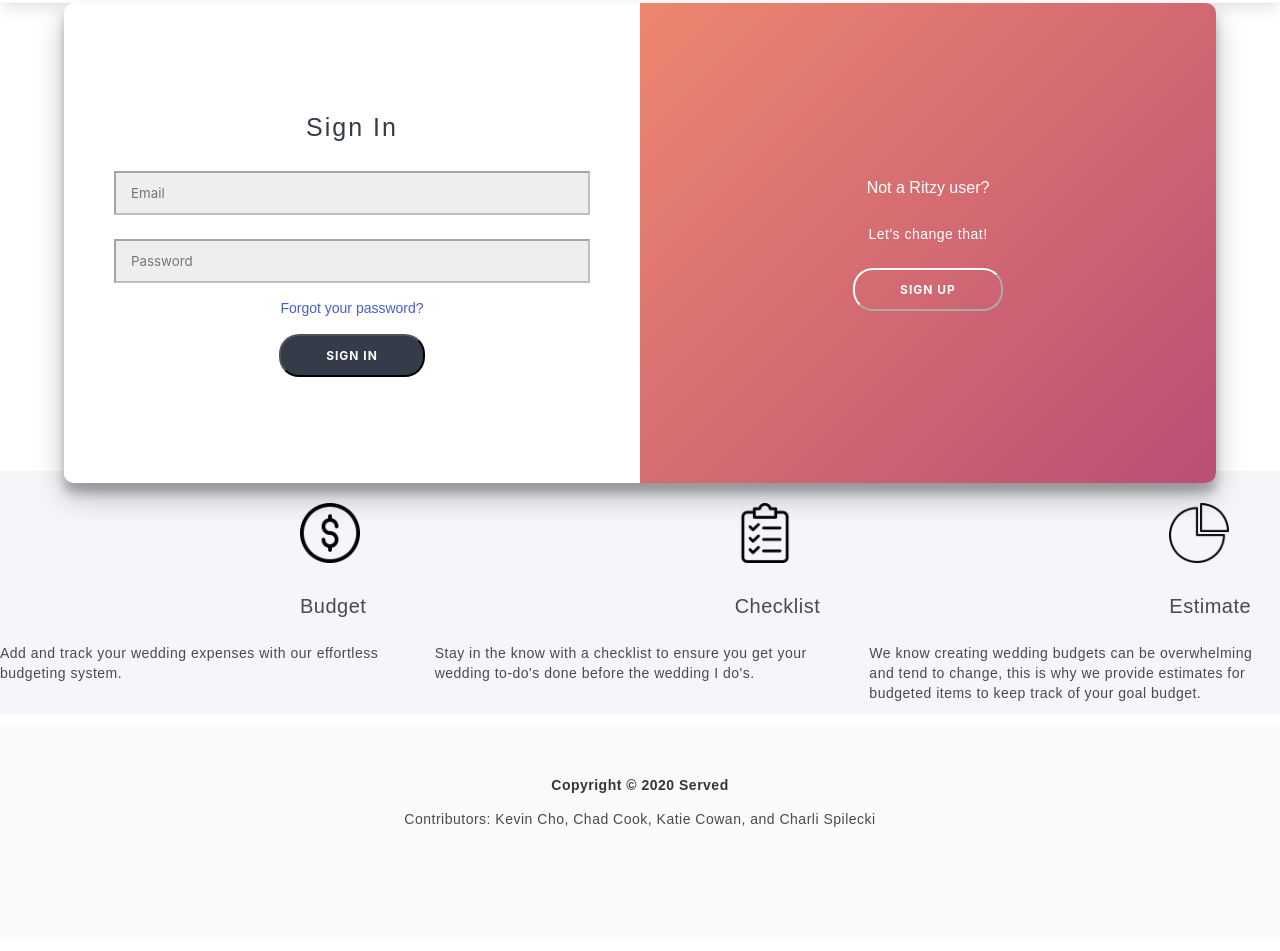
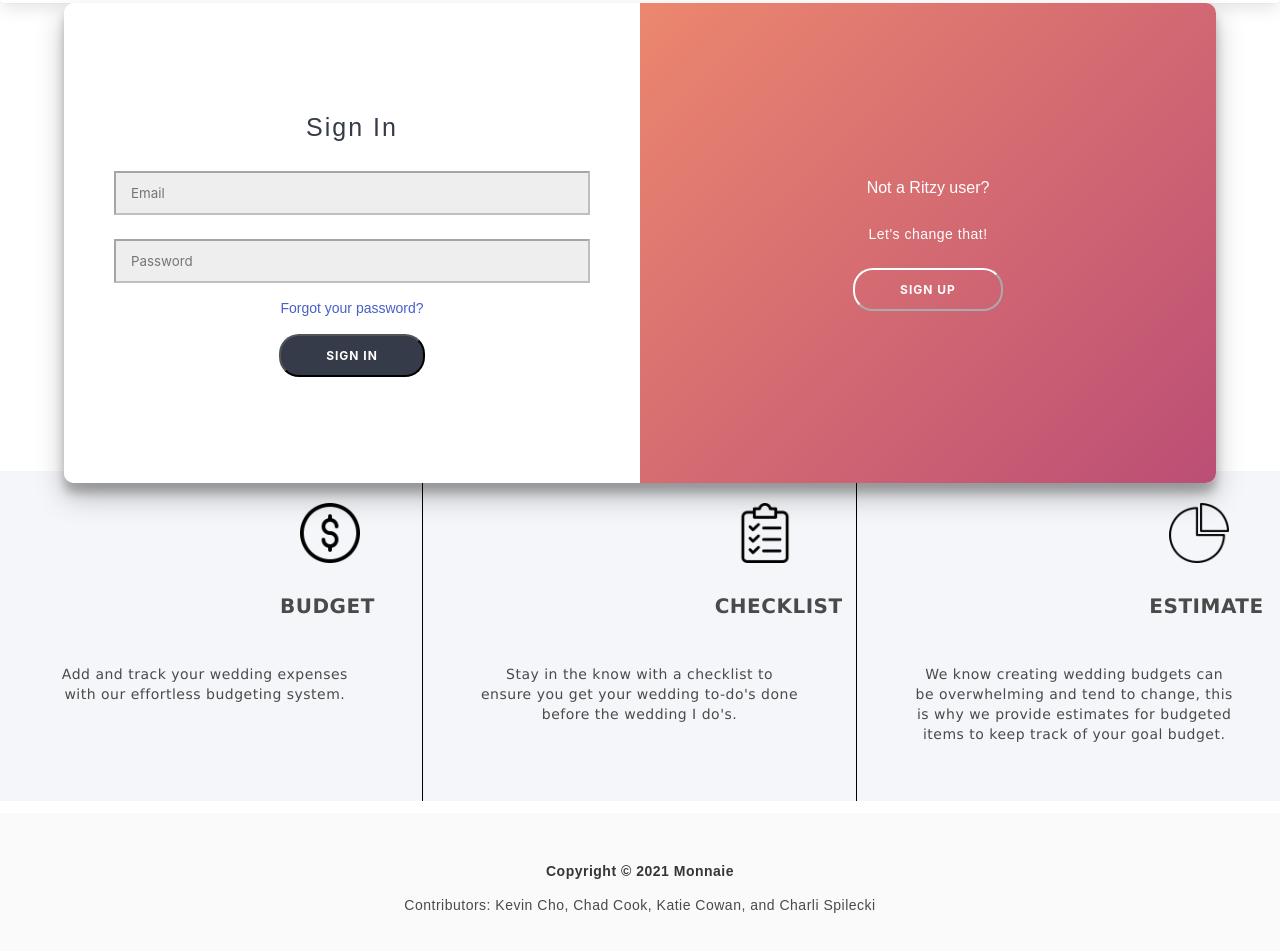
Before and after one commit to kccho2254/monnaie, a website: page front-end/BudgetPage/LandingPage/index.html in a window 1280 px wide. Shown: the part 667-1618 px from the top of the page. Drawn offline with nearby package versions, Linux system fonts and the light colour scheme.

Commit message:
Small changes

```diff
--- a/front-end/BudgetPage/LandingPage/index.html
+++ b/front-end/BudgetPage/LandingPage/index.html
@@ -7,7 +7,7 @@
     <link rel="stylesheet" href="./style.css">
     <link rel="stylesheet" href="./login.css">
     <link rel="stylesheet" href="https://cdn.jsdelivr.net/npm/bulma@0.9.1/css/bulma.min.css">
-    <title>Landing Page</title>
+    <title>Monnaie | Wedding Budgeting App</title>
     <!-- Google Fonts -->
     <link rel="preconnect" href="https://fonts.gstatic.com">
     <!--Font Awesome -->
@@ -82,29 +82,30 @@
 
     <script src="login.js"></script>
     <div class="columns" id="center">
-        <div class="column">
+        <div class="column border-right">
             <p class="title is-3 is-spaced"><img id="icon" src="./dollar.png" alt=""></p>
-            <p class="subtitle is-5">Budget</p>
-            <p>Add and track your wedding expenses with our effortless budgeting system.</p>
+            <p class="subtitle is-5">BUDGET</p>
+            <p class="center">Add and track your wedding expenses with our effortless budgeting system.</p>
         </div>
-        <div class="column">
+        <div class="column border-right">
             <p class="title is-3 is-spaced"><img id="icon" src="./clipboard.png" alt=""></p>
-            <p class="subtitle is-5">Checklist</p>
-            <p id="center">Stay in the know with a checklist to ensure you get your wedding to-do's done before the
+            <p class="subtitle is-5">CHECKLIST</p>
+            <p class="center">Stay in the know with a checklist to ensure you get your wedding to-do's done before the
                 wedding I do's.
             </p>
         </div>
-        <div class="column">
+        <div class="column border-right">
             <p class="title is-3 is-spaced"><img id="icon" src="./analytics.png" alt=""></p>
-            <p class="subtitle is-5">Estimate</p>
-            <p>We know creating wedding budgets can be overwhelming and tend to change, this is why we provide estimates
+            <p class="subtitle is-5">ESTIMATE</p>
+            <p class="center">We know creating wedding budgets can be overwhelming and tend to change, this is why we
+                provide estimates
                 for budgeted items to keep track of your goal budget.</p>
         </div>
     </div>
     <footer class="footer">
         <div class="content has-text-centered">
             <p>
-                <strong>Copyright © 2020 Served</strong>
+                <strong>Copyright © 2021 Monnaie</strong>
             <p>Contributors: Kevin Cho, Chad Cook, Katie Cowan, and Charli Spilecki</p>
             </p>
         </div>
--- a/front-end/BudgetPage/LandingPage/style.css
+++ b/front-end/BudgetPage/LandingPage/style.css
@@ -13,18 +13,6 @@ body {
   position: relative;
   text-align: center;
   color: white;
-}
-
-.bottom-left {
-  background-color: whitesmoke;
-  border-radius: 5%;
-  opacity: 90%;
-  padding: 80px;
-  margin-bottom: 200px;
-  margin-left: -150px;
-  position: absolute;
-  bottom: 8px;
-  left: 16px;
 }
 
 .centered {
@@ -58,7 +46,9 @@ body {
 
 .subtitle.is-5 {
   background-color: #f5f6fa;
-  margin-left: 300px;
+  margin-left: 280px;
+  font-family: Verdana, Geneva, Tahoma, sans-serif;
+  font-weight: 600;
 }
 
 .button {
@@ -66,5 +56,11 @@ body {
 }
 
 .center {
+  font-family: Verdana, Geneva, Tahoma, sans-serif;
   text-align: center;
+  margin: 45px;
 }
+
+.border-right {
+  border-right: 1px solid black;
+}
```
